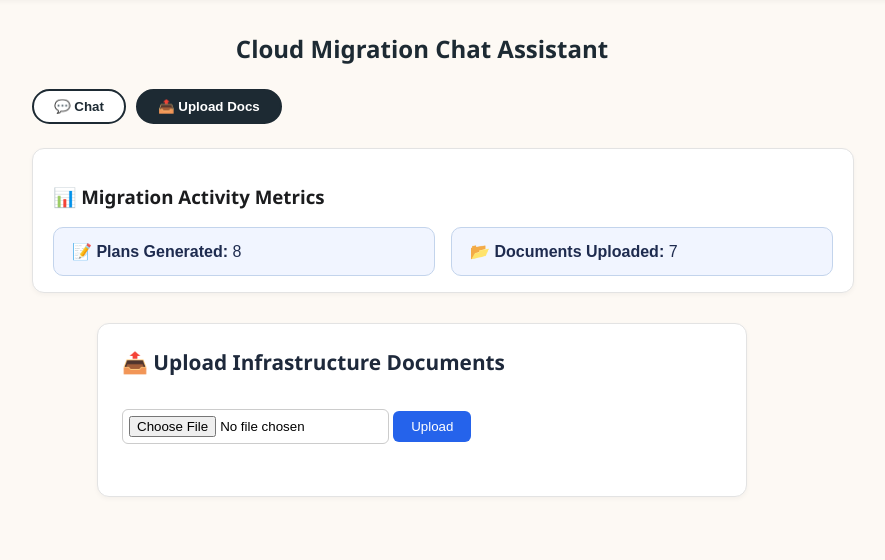
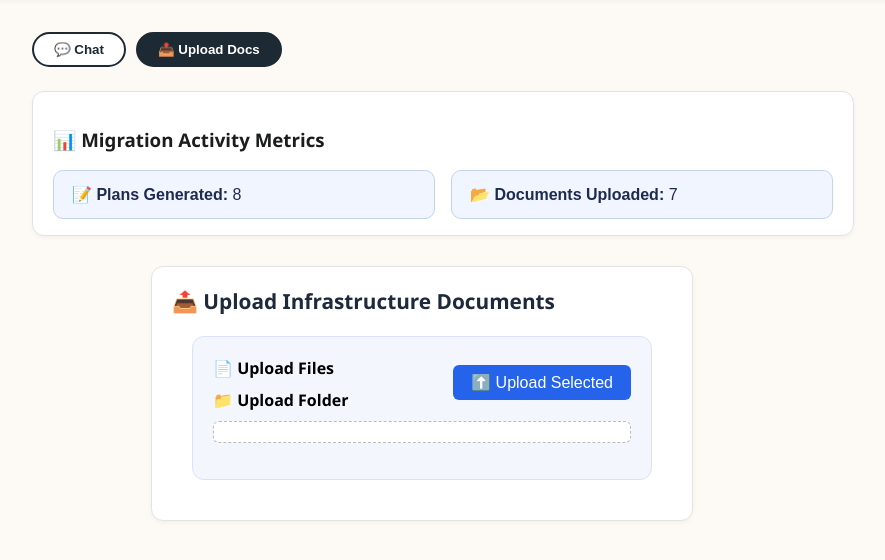
Before and after one commit to dontaeaccenture/agentic-ai, a Flask app: page / in a window 1280 px wide, after a click on "📤 Upload Docs". Shown: the part 63-623 px from the top of the page, without its empty margins (218-1103 px from the left). Run offline with Flask 3, Linux system fonts and the light colour scheme; some libraries are stand-ins or nearby versions.

Commit message:
styling updates, file upload,chat api

```diff
--- a/app.py
+++ b/app.py
@@ -1,4 +1,7 @@
 import os
+import boto3
+import requests
+
 from flask import Flask, request, jsonify, render_template, send_file, send_from_directory
 
 from io import BytesIO
@@ -11,6 +14,7 @@ from rag_setup import create_faiss_index # 👈 Make sure load_and_split_file ex
 from planner_agent import plan_and_execute
 from models import SessionLocal, ChatHistory, MigrationStats  # Already imported ChatHistory
 from sqlalchemy import or_
+from werkzeug.utils import secure_filename
 
 load_dotenv()
 
@@ -66,6 +70,54 @@ def update_migration_stat(field_name, increment=1, db_session=None):
         db_session.close()
 
 
+def get_azure_vm_price(vm_size="Standard_B1s", region="eastus"):
+    url = "https://prices.azure.com/api/retail/prices"
+    params = {
+        "$filter": f"serviceName eq 'Virtual Machines' and armRegionName eq '{region}' and skuName eq '{vm_size}'"
+    }
+
+    try:
+        res = requests.get(url, params=params)
+        data = res.json()
+        items = data.get("Items", [])
+        if items:
+            return f"{items[0]['retailPrice']} {items[0]['currencyCode']}/hour for {vm_size} in {region}"
+        else:
+            return "Price not found"
+    except Exception as e:
+        print(f"Error fetching Azure price: {e}")
+        return "Error retrieving price"
+
+
+def get_aws_ec2_price(instance_type="t3.micro", region="US East (N. Virginia)"):
+    try:
+        client = boto3.client("pricing", region_name="us-east-1")
+
+        response = client.get_products(
+            ServiceCode="AmazonEC2",
+            Filters=[
+                {"Type": "TERM_MATCH", "Field": "instanceType", "Value": instance_type},
+                {"Type": "TERM_MATCH", "Field": "location", "Value": region},
+                {"Type": "TERM_MATCH", "Field": "operatingSystem", "Value": "Linux"},
+                {"Type": "TERM_MATCH", "Field": "preInstalledSw", "Value": "NA"},
+                {"Type": "TERM_MATCH", "Field": "capacitystatus", "Value": "Used"},
+                {"Type": "TERM_MATCH", "Field": "tenancy", "Value": "Shared"}
+            ],
+            MaxResults=1
+        )
+
+        price_item = response['PriceList'][0]
+        import json
+        price_data = json.loads(price_item)
+
+        price_dimensions = list(price_data['terms']['OnDemand'].values())[0]['priceDimensions']
+        price = list(price_dimensions.values())[0]['pricePerUnit']['USD']
+        return f"${price}/hour for {instance_type} in {region}"
+    except Exception as e:
+        print(f"Error fetching AWS price: {e}")
+        return "Error retrieving price"
+
+
 @app.route("/")
 def home():
     return render_template("index.html")
@@ -73,8 +125,10 @@ def home():
 @app.route("/agent", methods=["POST"])
 def agent_chat():
     user_input = request.json.get("message", "")
-    docs = db.similarity_search(user_input, k=6)
+    docs = db.similarity_search(user_input, k=10)
     context = "\n\n".join(doc.page_content for doc in docs)
+    azure_price = get_azure_vm_price()
+    aws_price = get_aws_ec2_price()
 
     keywords = ["migration", "cloud", "aws", "azure", "infrastructure", "plan", "roadmap", "rehost", "replatform"]
     is_migration_request = any(word in user_input.lower() for word in keywords)
@@ -89,6 +143,10 @@ Use only the data below as your source of truth:
 Structure your answer by year (Year 1, Year 2, Year 3), and include phases like: discovery, planning, proof of concept (POC), lift-and-shift, optimization, and cloud-native rebuild.
 
 Assume the user wants performance, security, and cost-efficiency.
+
+You may reference the following example cloud cost estimates:
+- Azure VM (Standard_B1s in eastus): **{azure_price}**
+- AWS EC2 (t3.micro in US East): **{aws_price}**
 
 When recommending AWS or Azure cloud services, include relevant documentation or pricing tools using **Markdown links**. For example:
 - [Azure Retail Prices API](https://learn.microsoft.com/en-us/rest/api/cost-management/retail-prices)
@@ -122,7 +180,7 @@ Use the following as source context only:
         model=DEPLOYMENT,
         messages=messages,
         temperature=0.7,
-        max_tokens=3000
+        max_tokens=1000
     )
 
     reply = response.choices[0].message.content
@@ -150,7 +208,9 @@ Use the following as source context only:
 
     return jsonify({
     "reply": reply,
-    "plan_id": plan_id if is_migration_request else None
+    "plan_id": plan_id if is_migration_request else None,
+    "aws_price": aws_price,
+    "azure_price": azure_price
 })
 
 
@@ -233,46 +293,62 @@ def get_docs():
     return jsonify({"documents": previews})
 
 @app.route("/upload", methods=["POST"])
-def upload_file():
-    file = request.files.get("file")
-    if file and '.' in file.filename and file.filename.rsplit('.', 1)[1].lower() in ALLOWED_EXTENSIONS:
-        os.makedirs(UPLOAD_FOLDER, exist_ok=True)
-        filename = secure_filename(file.filename)
-        file_path = os.path.join(UPLOAD_FOLDER, filename)
-        file.save(file_path)
+def upload_files():
+    files = request.files.getlist("file")
+    uploaded_files = []
+    saved_paths = []
 
-        try:
-            global db
-            db = create_faiss_index(incremental=True, new_file_path=file_path)
+    if not files:
+        return jsonify({
+            "status": "error",
+            "message": "❌ No files uploaded"
+        }), 400
 
-            # ✅ Increment uploaded document count
-            db_session = SessionLocal()
-            stats = db_session.query(MigrationStats).first()
-            if not stats:
-                stats = MigrationStats()
-                db_session.add(stats)
-                stats.documents_uploaded = 1
-            else:
-                stats.documents_uploaded = (stats.documents_uploaded or 0) + 1
+    for file in files:
+        if file and '.' in file.filename and file.filename.rsplit('.', 1)[1].lower() in ALLOWED_EXTENSIONS:
+            # 🌐 Preserve subfolder structure from webkitdirectory
+            full_path = os.path.normpath(file.filename)  # may include subdirectories
+            secure_path = secure_filename(full_path)     # secure each sub-part
+            destination_path = os.path.join(UPLOAD_FOLDER, secure_path)
+            os.makedirs(os.path.dirname(destination_path), exist_ok=True)
+            file.save(destination_path)
 
-            db_session.commit()
-            db_session.close()
-
-            return jsonify({
-                "status": "success",
-                "message": f"✅ File '{filename}' uploaded and indexed."
-            }), 200
-
-        except Exception as e:
+            uploaded_files.append(file.filename)
+            saved_paths.append(destination_path)
+        else:
             return jsonify({
                 "status": "error",
-                "message": f"❌ Error updating index: {str(e)}"
-            }), 500
+                "message": f"❌ Unsupported file type: {file.filename}"
+            }), 400
 
-    return jsonify({
-        "status": "error",
-        "message": "Unsupported file type"
-    }), 400
+    try:
+        # ✅ Index each file one at a time using incremental FAISS updates
+        global db
+        for path in saved_paths:
+            db = create_faiss_index(incremental=True, new_file_path=path)
+
+        # ✅ Increment metrics
+        db_session = SessionLocal()
+        stats = db_session.query(MigrationStats).first()
+        if not stats:
+            stats = MigrationStats()
+            db_session.add(stats)
+            stats.documents_uploaded = len(uploaded_files)
+        else:
+            stats.documents_uploaded = (stats.documents_uploaded or 0) + len(uploaded_files)
+        db_session.commit()
+        db_session.close()
+
+        return jsonify({
+            "status": "success",
+            "message": f"✅ Uploaded and indexed: {', '.join(uploaded_files)}"
+        }), 200
+
+    except Exception as e:
+        return jsonify({
+            "status": "error",
+            "message": f"❌ Error indexing documents: {str(e)}"
+        }), 500
 
 @app.route("/uploads")
 def view_uploaded_documents():
@@ -348,7 +424,7 @@ def list_plans():
     db_session = SessionLocal()
 
     # Build a filter that checks if AI response contains any keyword (case-insensitive)
-    filters = [ChatHistory.ai_response.ilike(f"%{kw}%") for kw in keywords]
+    filters = [ChatHistory.user_input.ilike(f"%{kw}%") for kw in keywords]
 
     plans = db_session.query(ChatHistory)\
         .filter(or_(*filters))\
@@ -359,5 +435,8 @@ def list_plans():
 
     return render_template("plans.html", plans=plans)
 
+
+
+
 if __name__ == "__main__":
     app.run(debug=True)
--- a/static/main.js
+++ b/static/main.js
@@ -42,6 +42,20 @@
     aiBubble.className = "chat-bubble ai";
     aiBubble.innerHTML = `🤖 <strong>AI:</strong> ${formatted}`;
 
+    // ✅ Add cloud cost estimates if available
+    if (data.aws_price || data.azure_price) {
+      const costDiv = document.createElement("div");
+      costDiv.className = "cost-estimate";
+      costDiv.innerHTML = `
+        <h4>💰 Cloud Cost Estimates</h4>
+        <ul>
+          ${data.aws_price ? `<li><strong>AWS:</strong> ${data.aws_price}</li>` : ""}
+          ${data.azure_price ? `<li><strong>Azure:</strong> ${data.azure_price}</li>` : ""}
+        </ul>
+      `;
+      aiBubble.appendChild(costDiv);
+    }
+
     if (planId) {
       const downloadBtn = document.createElement("button");
       downloadBtn.className = "send";
@@ -61,7 +75,6 @@
     chat.appendChild(aiBubble);
     chat.scrollTop = chat.scrollHeight;
   });
-
 }
 
 
@@ -89,23 +102,35 @@
     document.body.removeChild(link);
   }
 
-document.getElementById("uploadForm").addEventListener("submit", async function(e) {
+const form = document.getElementById("uploadForm");
+const filesInput = document.getElementById("fileUploadFiles");
+const folderInput = document.getElementById("fileUploadFolder");
+const fileList = document.getElementById("fileList");
+const uploadStatus = document.getElementById("uploadStatus");
+
+let allSelectedFiles = [];
+
+filesInput.addEventListener("change", (e) => handleFileSelection(e.target.files));
+folderInput.addEventListener("change", (e) => handleFileSelection(e.target.files));
+
+function handleFileSelection(fileListInput) {
+  allSelectedFiles = [...fileListInput]; // store all files
+  fileList.innerHTML = allSelectedFiles.map(f => `<div>📄 ${f.webkitRelativePath || f.name}</div>`).join('');
+}
+
+form.addEventListener("submit", async (e) => {
   e.preventDefault();
-  const fileInput = document.getElementById("fileInput");
-  const statusDiv = document.getElementById("uploadStatus");
-  const file = fileInput.files[0];
-  if (!file) return;
+  if (!allSelectedFiles.length) return;
 
   const formData = new FormData();
-  formData.append("file", file);
+  allSelectedFiles.forEach(file => formData.append("file", file));
 
-  statusDiv.style.display = "block";
-  statusDiv.textContent = "⏳ Uploading to FAISS...\n";
+  uploadStatus.style.display = "block";
+  uploadStatus.textContent = "⏳ Uploading to FAISS...\n";
 
-  // Cool Matrix-style dots
   const interval = setInterval(() => {
-    statusDiv.textContent += Math.random().toString(36).substring(2, 5) + "\n";
-    statusDiv.scrollTop = statusDiv.scrollHeight;
+    uploadStatus.textContent += Math.random().toString(36).substring(2, 5) + "\n";
+    uploadStatus.scrollTop = uploadStatus.scrollHeight;
   }, 100);
 
   try {
@@ -115,13 +140,20 @@ document.getElementById("uploadForm").addEventListener("submit", async function(
     });
     const result = await res.json();
     clearInterval(interval);
-    statusDiv.textContent += "\n✅ " + result.message;
+
+    if (result.status === "success") {
+      uploadStatus.textContent += "\n✅ " + result.message;
+    } else {
+      uploadStatus.textContent += "\n❌ " + result.message;
+    }
   } catch (err) {
     clearInterval(interval);
-    statusDiv.textContent += "\n❌ Upload failed. Please try again.";
+    uploadStatus.textContent += "\n❌ Upload failed. Please try again.";
     console.error(err);
   }
 });
+
+
 async function runAgentPlanner() {
   const input = document.getElementById("input").value.trim();
   const wrapper = document.getElementById("agentic-response");
@@ -269,7 +301,6 @@ async function refreshMetrics() {
   }
 }
 
-
   // 👇 Hide sidebar on load
   window.onload = () => {
     loadHistory();
--- a/static/styles.css
+++ b/static/styles.css
@@ -321,11 +321,11 @@ button, .send {
 .upload-box {
   background-color: #FFFFFF;
   border: 1px solid #E3E3E3;
-  padding: 24px;
-  margin-top: 30px;
+  max-width: 500px;
+  margin: auto;
+  padding: 20px;  margin-top: 30px;
   border-radius: 12px;
   box-shadow: 0 2px 5px rgba(0,0,0,0.04);
-  max-width: 600px;
   margin-left: auto;
   margin-right: auto;
 }
@@ -553,3 +553,83 @@ button:hover {
   background-color: #ccc;
   border-radius: 10px;
 }
+
+.cost-estimate {
+  background: #f0f4ff;
+  border-left: 4px solid #1657c2;
+  padding: 10px;
+  margin-top: 15px;
+  font-size: 0.95em;
+}
+
+.cost-estimate h4 {
+  margin: 0 0 8px 0;
+  font-size: 1em;
+}
+
+.cost-estimate ul {
+  list-style: none;
+  padding-left: 0;
+}
+
+.cost-estimate li {
+  margin-bottom: 5px;
+}
+.upload-container {
+  margin: 20px;
+  padding: 20px;
+  background: #f3f6fd;
+  border-radius: 12px;
+  border: 1px solid #dbe2f7;
+  max-width: 600px;
+}
+
+.upload-label {
+  font-weight: bold;
+  color: #000;
+  display: block;
+  margin-bottom: 10px;
+}
+
+#fileUpload {
+  padding: 10px;
+  width: 100%;
+  border-radius: 8px;
+  border: 1px solid #ccc;
+  margin-bottom: 10px;
+}
+
+.file-list {
+  background: #fff;
+  padding: 10px;
+  margin-bottom: 15px;
+  border-radius: 6px;
+  border: 1px dashed #bbb;
+}
+
+.file-list ul {
+  padding-left: 20px;
+  margin: 0;
+}
+
+.file-list li {
+  list-style: none;
+  margin-bottom: 4px;
+  color: #333;
+}
+.matrix-display {
+  display: none;
+  background-color: #000;
+  color: #00ffcc;
+  font-family: 'Courier New', Courier, monospace;
+  white-space: pre-wrap;
+  overflow-y: auto;
+  padding: 10px;
+  margin-top: 15px;
+  border-radius: 8px;
+  border: 2px solid #00ffcc;
+  max-height: 200px;
+  font-size: 12px;
+  width: 100%;
+  box-sizing: border-box;
+}
--- a/templates/index.html
+++ b/templates/index.html
@@ -40,7 +40,7 @@
   </nav>
 </header>
 <div class="container">
-<h1 id="title-style">Cloud Migration Chat Assistant</h1>
+<!-- <h1 id="title-style">Cloud Migration Chat Assistant</h1> -->
 <div class="tabs">
 <button class="tab-button active" onclick="switchTab('chatTab', this)">💬 Chat</button>
 <!-- <button class="tab-button" onclick="switchTab('docsTab', this)">📂 View Docs</button> -->
@@ -110,16 +110,33 @@
 <div id="docs">📄 Loading document previews...</div>
 </div>
 <div class="tab-content" id="uploadTab">
-<div class="upload-box">
-<h3>📤 Upload Infrastructure Documents</h3>
-<form id="uploadForm">
-<input id="fileInput" name="file" required="" style="color:black" type="file"/>
-<button type="submit">Upload</button>
-</form>
-<div class="matrix-display" id="uploadStatus" style="display:none; margin-top: 20px; white-space: pre; font-family: 'Courier New'; color: lightsteelblue;"></div>
-<p id="upload-msg"></p>
+  <div class="upload-box">
+    <h3>📤 Upload Infrastructure Documents</h3>
+
+    <div class="upload-container">
+      <form id="uploadForm" enctype="multipart/form-data">
+          <button type="submit" class="send upload-btn">⬆️ Upload Selected</button>
+          <!-- Upload Individual Files -->
+  <label for="fileUploadFiles" class="upload-label">📄 Upload Files</label>
+  <input type="file" id="fileUploadFiles" name="file" multiple style="display:none;color: black;">
+
+  <!-- Upload Folder -->
+  <label for="fileUploadFolder" class="upload-label">📁 Upload Folder</label>
+  <input type="file" id="fileUploadFolder" name="file" multiple webkitdirectory directory style="display:none;color: black;">
+
+        <div id="fileList" class="file-list" style="color: black;"></div>
+
+        <div class="matrix-display" id="uploadStatus"></div>
+
+
+
+        <p id="upload-msg"></p>
+      </form>
+    </div>
+  </div>
 </div>
-</div>
+
+
 <div class="tab-content" id="metricsTab">
   <div class="upload-box">
     <h3>📈 Migration Metrics</h3>
```
Also changed, not shown: rag_setup.py (+34 -34 lines), chat_history.db. Lines whose indentation alone changed are shown as unchanged.
